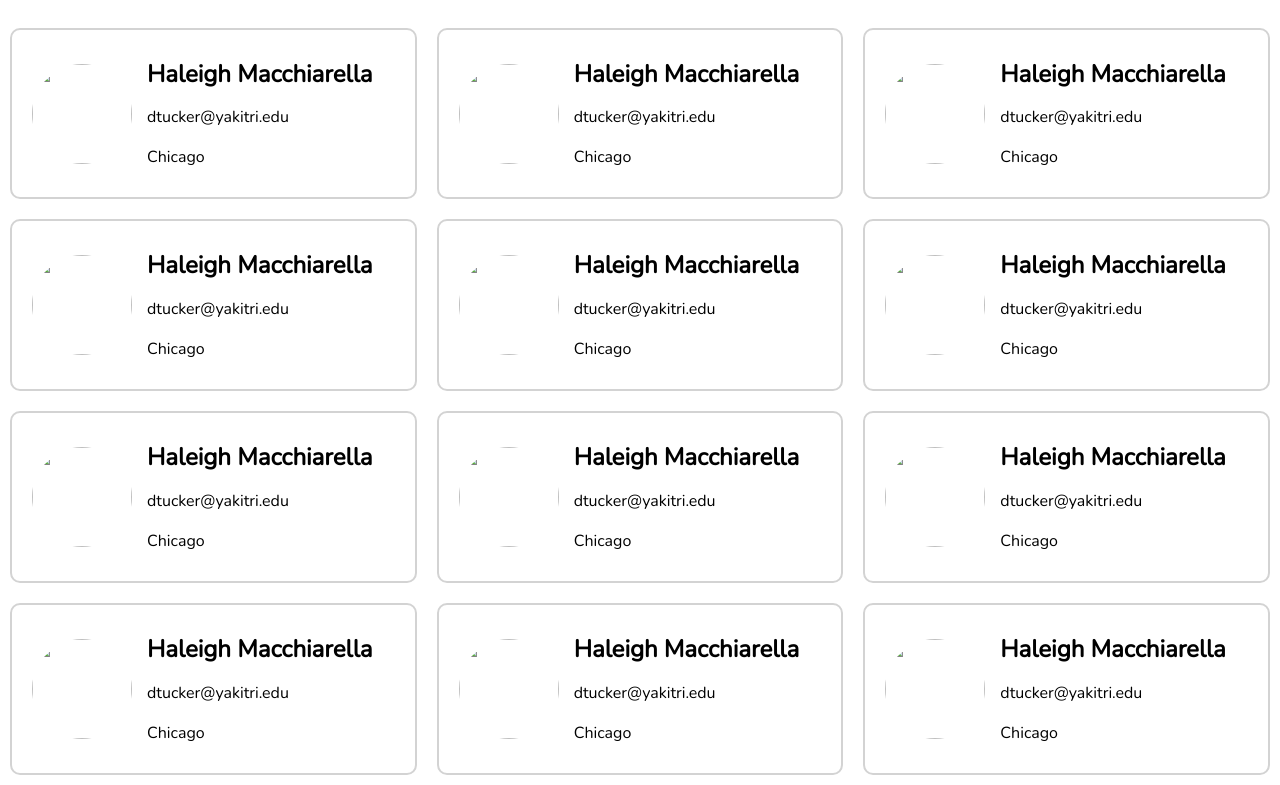
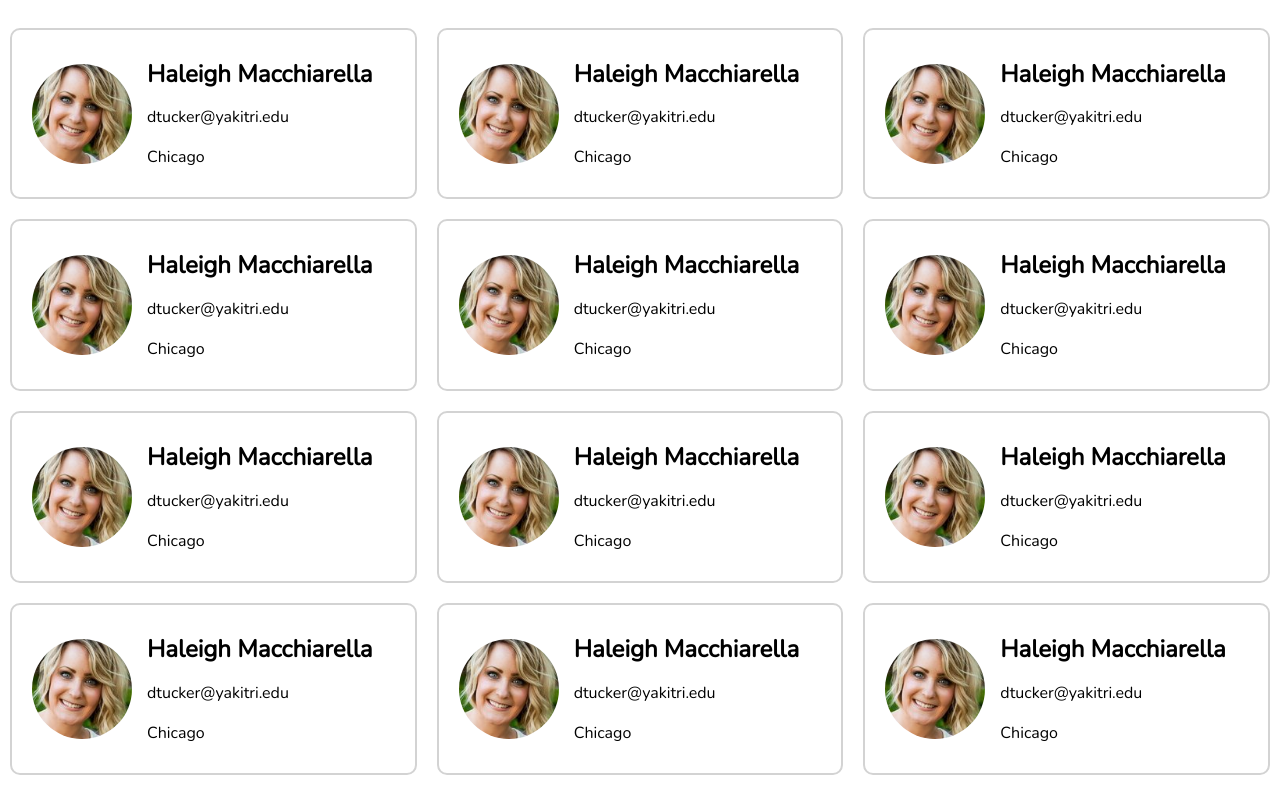
Before and after one commit to IsraelImmanuel/Project-8, a plain HTML site: page index.html in a window 1280 px wide. Shown: the part 85-870 px from the top of the page. Drawn offline with nearby package versions, Linux system fonts and the light colour scheme; no server answers.

Commit message:
Add files via upload

```diff
--- a/index.html
+++ b/index.html
@@ -18,7 +18,7 @@
 
 <main class="grid-container">
   <div class="card">
-  <img class="avatar" src="member-1.jpg"/>
+  <img class="avatar" src="images/member-1.jpg"/>
   <div class="text-container">
   <h2 class="name">Haleigh Macchiarella</h2>
   <p class="email">dtucker@yakitri.edu</p>
@@ -27,7 +27,7 @@
   </div>
 
       <div class="card">
-        <img class="avatar" src="member-1.jpg"/>
+        <img class="avatar" src="images/member-1.jpg"/>
         <div class="text-container">
           <h2 class="name">Haleigh Macchiarella</h2>
           <p class="email">dtucker@yakitri.edu</p>
@@ -36,7 +36,7 @@
           </div>
 
           <div class="card">
-            <img class="avatar" src="member-1.jpg"/>
+            <img class="avatar" src="images/member-1.jpg"/>
             <div class="text-container">
               <h2 class="name">Haleigh Macchiarella</h2>
               <p class="email">dtucker@yakitri.edu</p>
@@ -45,7 +45,7 @@
               </div>
 
               <div class="card">
-              <img class="avatar" src="member-1.jpg"/>
+              <img class="avatar" src="images/member-1.jpg"/>
               <div class="text-container">
               <h2 class="name">Haleigh Macchiarella</h2>
               <p class="email">dtucker@yakitri.edu</p>
@@ -54,7 +54,7 @@
               </div>
 
               <div class="card">
-              <img class="avatar" src="member-1.jpg"/>
+              <img class="avatar" src="images/member-1.jpg"/>
               <div class="text-container">
               <h2 class="name">Haleigh Macchiarella</h2>
               <p class="email">dtucker@yakitri.edu</p>
@@ -63,7 +63,7 @@
               </div>
 
               <div class="card">
-              <img class="avatar" src="member-1.jpg"/>
+              <img class="avatar" src="images/member-1.jpg"/>
               <div class="text-container">
               <h2 class="name">Haleigh Macchiarella</h2>
               <p class="email">dtucker@yakitri.edu</p>
@@ -72,7 +72,7 @@
               </div>
 
               <div class="card">
-              <img class="avatar" src="member-1.jpg"/>
+              <img class="avatar" src="images/member-1.jpg"/>
               <div class="text-container">
               <h2 class="name">Haleigh Macchiarella</h2>
               <p class="email">dtucker@yakitri.edu</p>
@@ -81,7 +81,7 @@
               </div>
 
               <div class="card">
-              <img class="avatar" src="member-1.jpg"/>
+              <img class="avatar" src="images/member-1.jpg"/>
               <div class="text-container">
               <h2 class="name">Haleigh Macchiarella</h2>
               <p class="email">dtucker@yakitri.edu</p>
@@ -90,7 +90,7 @@
               </div>
 
               <div class="card">
-              <img class="avatar" src="member-1.jpg"/>
+              <img class="avatar" src="images/member-1.jpg"/>
               <div class="text-container">
               <h2 class="name">Haleigh Macchiarella</h2>
               <p class="email">dtucker@yakitri.edu</p>
@@ -99,7 +99,7 @@
               </div>
 
               <div class="card">
-              <img class="avatar" src="member-1.jpg"/>
+              <img class="avatar" src="images/member-1.jpg"/>
               <div class="text-container">
               <h2 class="name">Haleigh Macchiarella</h2>
               <p class="email">dtucker@yakitri.edu</p>
@@ -108,7 +108,7 @@
               </div>
 
               <div class="card">
-              <img class="avatar" src="member-1.jpg"/>
+              <img class="avatar" src="images/member-1.jpg"/>
               <div class="text-container">
               <h2 class="name">Haleigh Macchiarella</h2>
               <p class="email">dtucker@yakitri.edu</p>
@@ -117,7 +117,7 @@
               </div>
 
               <div class="card">
-              <img class="avatar" src="member-1.jpg"/>
+              <img class="avatar" src="images/member-1.jpg"/>
               <div class="text-container">
               <h2 class="name">Haleigh Macchiarella</h2>
               <p class="email">dtucker@yakitri.edu</p>
@@ -133,14 +133,14 @@
             <div class="modal-content">
     <!-- modal info will be added with js here -->
 
-      <img class="avatar" src="member-1.jpg" />
+      <img class="avatar" src="images/member-1.jpg" />
       <div class="text-container">
         <h2 class="name"> Haleigh Macchiarella</h2>
         <p class="email">dtucker@yakitri.edu </p>
         <p class="address"> Chicago</p>
         <hr />
         <p> (593)364-3249</p>
-        <p class="address"> 123 Anwhere St, WV 84814</p>
+        <p class="address"> 123 Anywhere St, WV 84814</p>
         <p>Birthday: 01/04/85</p>
               </div>
             </div>
```
